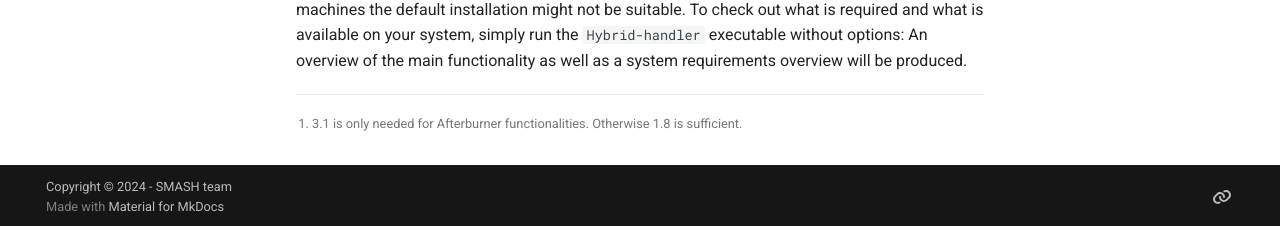
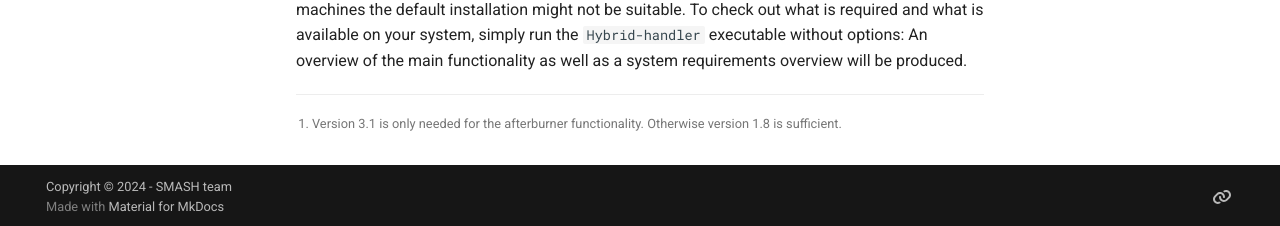
Before and after one commit to smash-transport/smash-vhlle-hybrid, an MkDocs documentation site: the page built from docs/user/prerequisites.md, in a window 1280 px wide and 1135 px high. Shown: the part 906-1132 px from the top of the window. Built offline with MkDocs 1.6.1 and Material for MkDocs 9.7.7, drawn with Linux system fonts in a browser that asks for light colours; comment, search, counter and statistics services are not loaded; the version menu is left out.

Commit message:
Rename afterburner file global variable, fix usage of YAML utility functions, rephrase documentation

```diff
--- a/docs/user/prerequisites.md
+++ b/docs/user/prerequisites.md
@@ -10,7 +10,7 @@
 | [Hadron sampler](https://github.com/smash-transport/smash-hadron-sampler) | 1.0 or higher |
 | [Python](https://www.python.org) | 3.0  or higher |
 
-[^1]: 3.1 is only needed for Afterburner functionalities. Otherwise 1.8 is sufficient.
+[^1]: Version 3.1 is only needed for the afterburner functionality. Otherwise version 1.8 is sufficient.
 
 Instructions on how to compile or install the software above can be found at the provided links either in the official documentation or in the corresponding README files.
 
```
Also changed, not shown: 4 other files.
